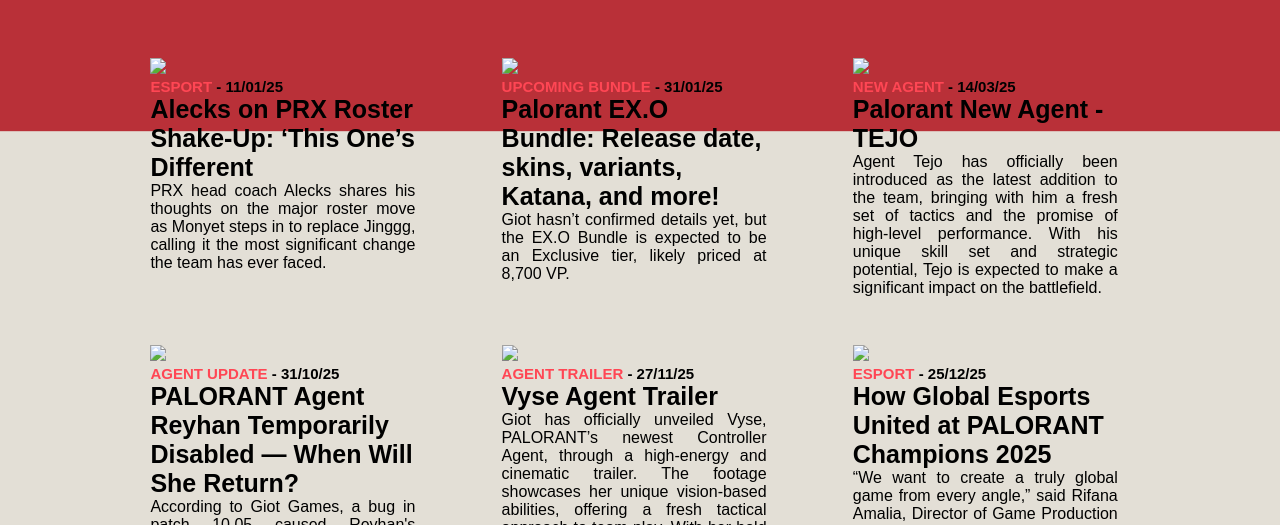
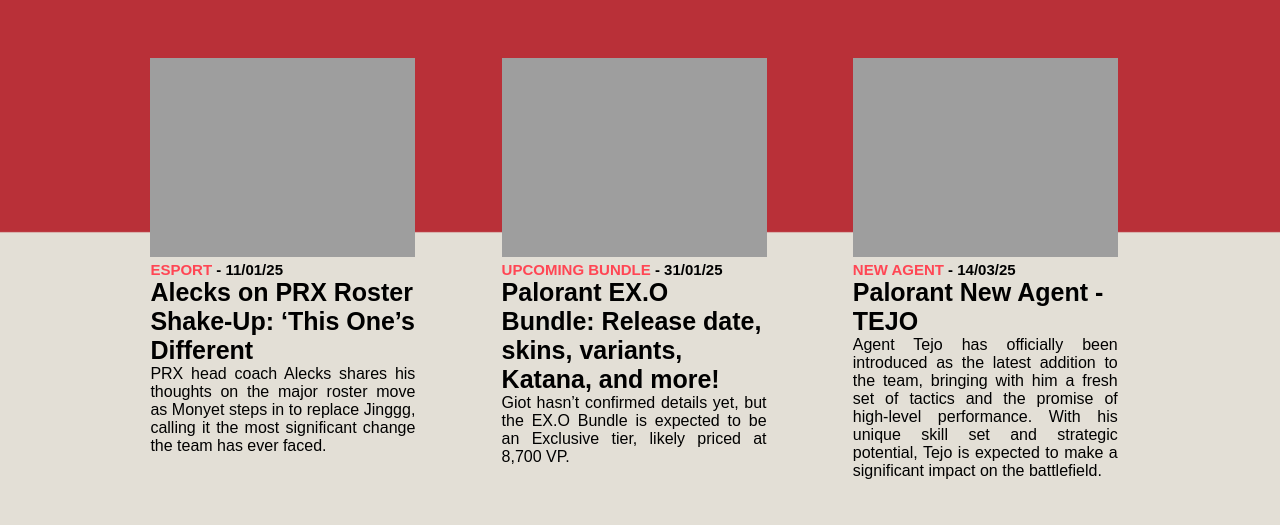
Before and after one commit to syarifanaamalia/Palorant, a plain HTML site: page news.html in a window 1280 px wide. Shown: the part 197-722 px from the top of the page. Drawn offline with Linux system fonts and the light colour scheme; the site is published under a folder, as on GitHub Pages, so addresses that start at the root find nothing.

Commit message:
Update news

```diff
--- a/news.html
+++ b/news.html
@@ -29,21 +29,21 @@
 
             <div class="news-container">
                 <div class="news-items">
-                    <img src="/Assets/news-prx.png">
+                    <img src="Assets/news-prx.png">
                     <h6>ESPORT <span>- 11/01/25</span></h6>
                     <h3>Alecks on PRX Roster Shake-Up: ‘This One’s Different</h3>
                     <p>PRX head coach Alecks shares his thoughts on the major roster move as Monyet steps in to replace Jinggg, calling it the most significant change the team has ever faced.</p>
                 </div>
 
                 <div class="news-items">
-                    <img src="/Assets/news-bundle.png">
+                    <img src="Assets/news-bundle.png">
                     <h6>UPCOMING BUNDLE <span>- 31/01/25</span></h6>
                     <h3>Palorant EX.O Bundle: Release date, skins, variants, Katana, and more!</h3>
                     <p>Giot hasn’t confirmed details yet, but the EX.O Bundle is expected to be an Exclusive tier, likely priced at 8,700 VP.</p>
                 </div>
 
                 <div class="news-items">
-                    <img src="/Assets/news-newagents.png">
+                    <img src="Assets/news-newagents.png">
                     <h6>NEW AGENT <span>- 14/03/25</span></h6>
                     <h3>Palorant New Agent - TEJO</h3>
                     <p>Agent Tejo has officially been introduced as the latest addition to the team, bringing with him a fresh set of tactics and the promise of high-level performance. With his unique skill set and strategic potential, Tejo is expected to make a significant impact on the battlefield.
@@ -51,21 +51,21 @@
                 </div>
 
                 <div class="news-items">
-                    <img src="/Assets/news-reynaAgent.png">
+                    <img src="Assets/news-reynaAgent.png">
                     <h6>AGENT UPDATE <span>- 31/10/25</span></h6>
                     <h3>PALORANT Agent Reyhan Temporarily Disabled — When Will She Return?</h3>
                     <p>According to Giot Games, a bug in patch 10.05 caused Reyhan's Devour to malfunction, preventing her Overheal from working properly.</p>
                 </div>
 
                 <div class="news-items">
-                    <img src="/Assets/news-newagent2.png">
+                    <img src="Assets/news-newagent2.png">
                     <h6>AGENT TRAILER <span>- 27/11/25</span></h6>
                     <h3>Vyse Agent Trailer</h3>
                     <p>Giot has officially unveiled Vyse, PALORANT’s newest Controller Agent, through a high-energy and cinematic trailer. The footage showcases her unique vision-based abilities, offering a fresh tactical approach to team play. With her bold personality and impactful utility, Vyse is poised to shake up the current meta.</p>
                 </div>
 
                 <div class="news-items">
-                    <img src="/Assets/news-turnamen.png">
+                    <img src="Assets/news-turnamen.png">
                     <h6>ESPORT <span>- 25/12/25</span></h6>
                     <h3>How Global Esports United at PALORANT Champions 2025</h3>
                     <p>“We want to create a truly global game from every angle,” said Rifana Amalia, Director of Game Production for PALORANT. “The game needs to be globally accessible, globally resonant, and globally representative.”</p>
```
